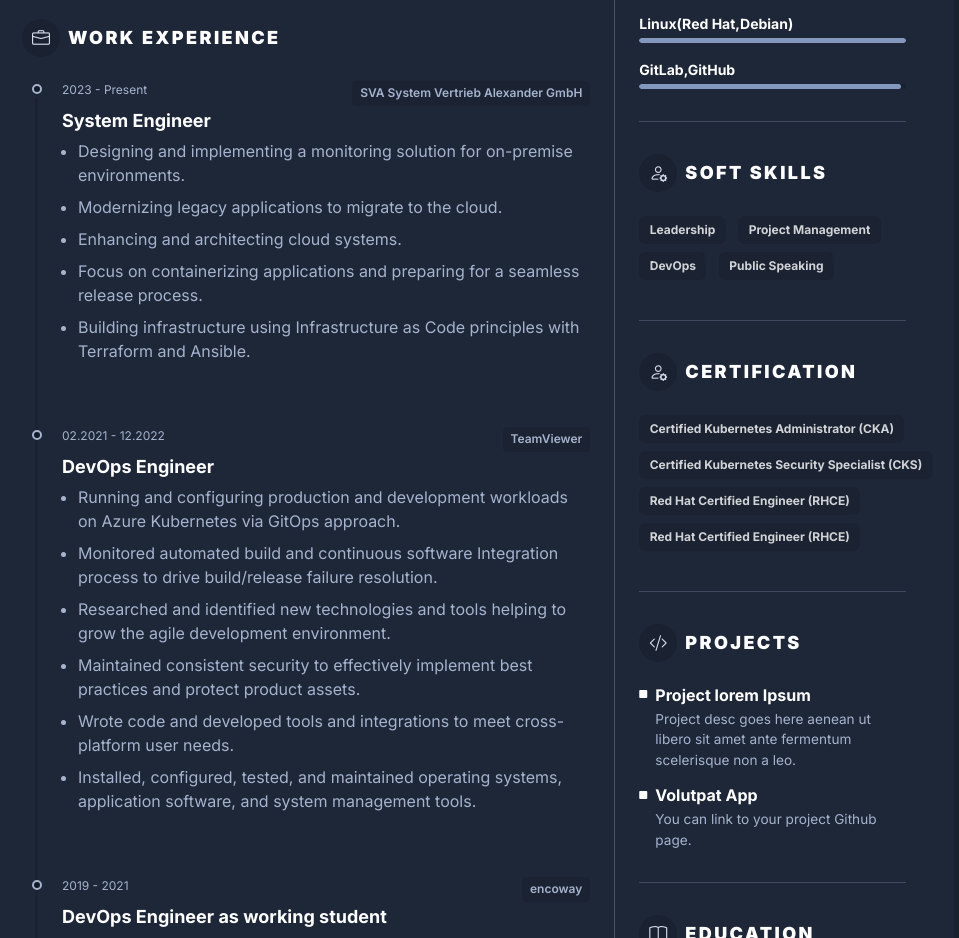
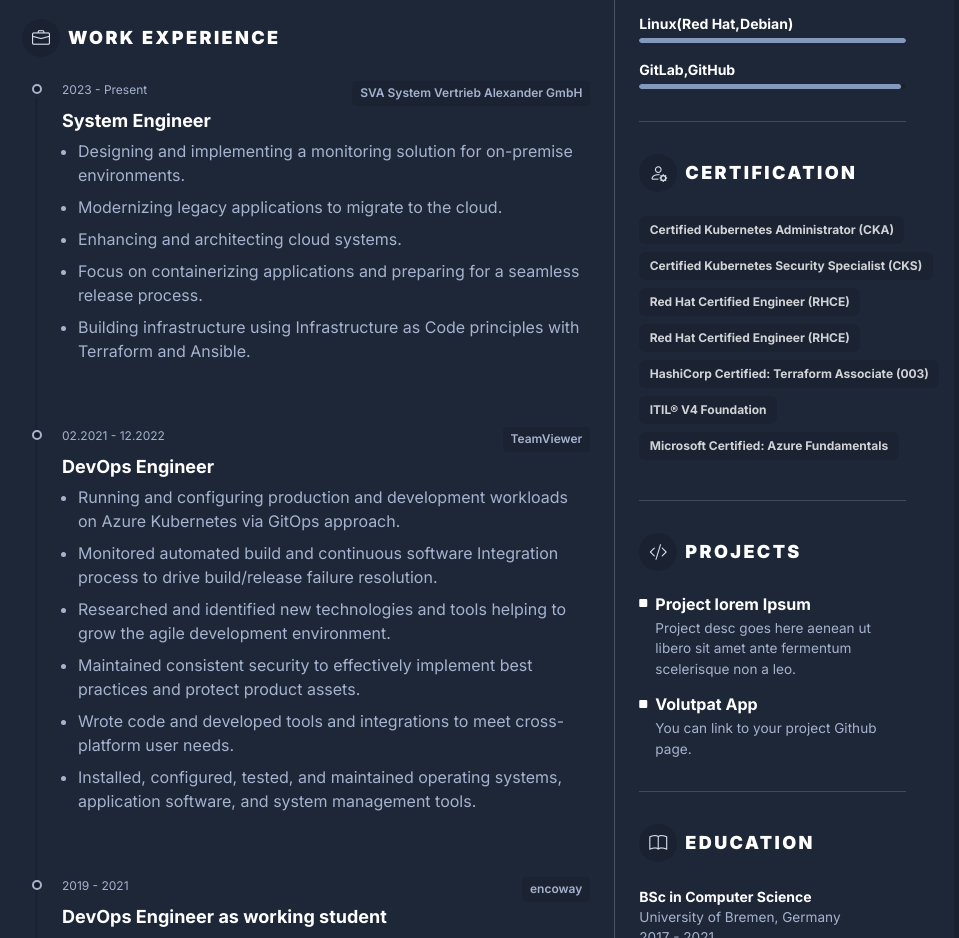
Before and after one commit to mbaykara/resume, a plain HTML site: page index.html in a window 1280 px wide. Shown: the part 792-1730 px from the top of the page, without its empty margins (176-1135 px from the left). Drawn offline with nearby package versions, Linux system fonts and the light colour scheme.

Commit message:
certification

```diff
--- a/index.html
+++ b/index.html
@@ -227,23 +227,15 @@
                            <!--//resume-section-->
                            <hr>
                            <section class="resume-skills-section resume-section">
-                              <h3 class="resume-section-heading text-uppercase py-2 py-lg-3 py-3"><i class="resume-section-heading-icon bi bi-person-gear me-2"></i>Soft Skills</h3>
-                              <ul class="list-inline">
-                                 <li class="list-inline-item"><span class="badge resume-skill-badge">Leadership</span></li>
-                                 <li class="list-inline-item"><span class="badge resume-skill-badge">Project Management</span></li>
-                                 <li class="list-inline-item"><span class="badge resume-skill-badge">DevOps</span></li>
-                                 <li class="list-inline-item"><span class="badge resume-skill-badge">Public Speaking</span></li>
-                              </ul>
-                           </section>
-                           <!--//resume-section-->
-                           <hr>
-                           <section class="resume-skills-section resume-section">
                               <h3 class="resume-section-heading text-uppercase py-2 py-lg-3 py-3"><i class="resume-section-heading-icon bi bi-person-gear me-2"></i>Certification</h3>
                               <ul class="list-inline">
                                  <li class="list-inline-item"><span class="badge resume-skill-badge">Certified Kubernetes Administrator (CKA)</span></li>
                                  <li class="list-inline-item"><span class="badge resume-skill-badge">Certified Kubernetes Security Specialist (CKS)</span></li>
                                  <li class="list-inline-item"><span class="badge resume-skill-badge">Red Hat Certified Engineer (RHCE)</span></li>
                                  <li class="list-inline-item"><span class="badge resume-skill-badge">Red Hat Certified Engineer (RHCE)</span></li>
+                                 <li class="list-inline-item"><span class="badge resume-skill-badge">HashiCorp Certified: Terraform Associate (003)</span></li>
+                                 <li class="list-inline-item"><span class="badge resume-skill-badge">ITIL® V4 Foundation</span></li>
+                                 <li class="list-inline-item"><span class="badge resume-skill-badge">Microsoft Certified: Azure Fundamentals</span></li>
                               </ul>
                            </section>
                            <!--//resume-section-->
```
